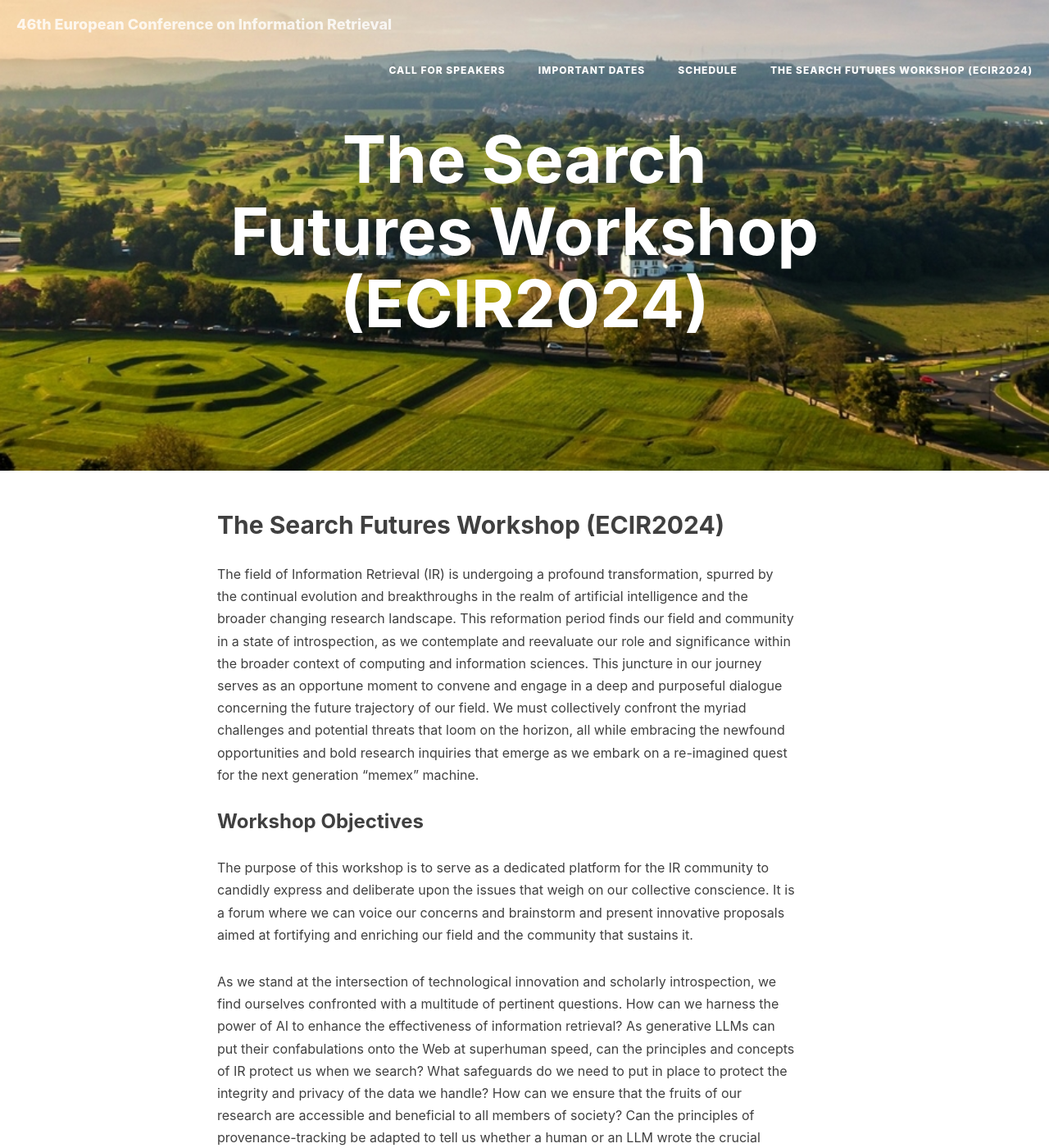
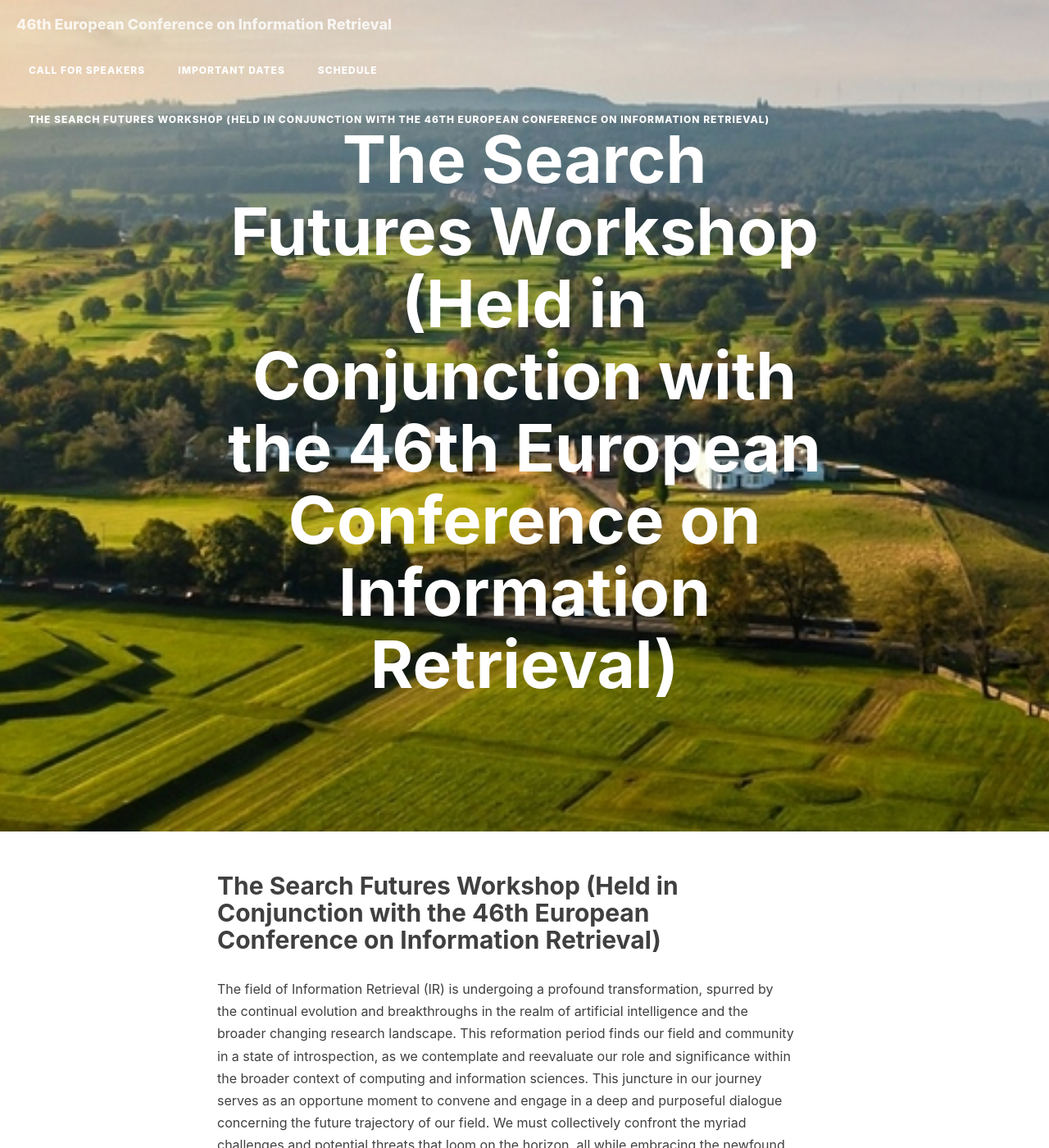
Before and after one commit to SearchFutures/SearchFutures.github.io, a Jekyll site: the page built from index.md, in a window 1280 px wide and 1400 px high. Shown: the whole window at 82% size. Built offline with Jekyll 4.4.1, drawn with Linux system fonts in a browser that asks for light colours; nearby versions of some CDN libraries; our own code applies the rules of GitHub Pages for plain Markdown files.

Commit message:
Update index.md

```diff
--- a/index.md
+++ b/index.md
@@ -4,7 +4,7 @@ description: ""
 ---
 
 
-## The Search Futures Workshop (ECIR2024)
+## The Search Futures Workshop (Held in Conjunction with the 46th European Conference on Information Retrieval)
 
 The field of Information Retrieval (IR) is undergoing a profound transformation, spurred by the continual evolution and breakthroughs in the realm of artificial intelligence and the broader changing research landscape. This reformation period finds our field and community in a state of introspection, as we contemplate and reevaluate our role and significance within the broader context of computing and information sciences. This juncture in our journey serves as an opportune moment to convene and engage in a deep and purposeful dialogue concerning the future trajectory of our field. We must collectively confront the myriad challenges and potential threats that loom on the horizon, all while embracing the newfound opportunities and bold research inquiries that emerge as we embark on a re-imagined quest for the next generation “memex” machine.
 
```
